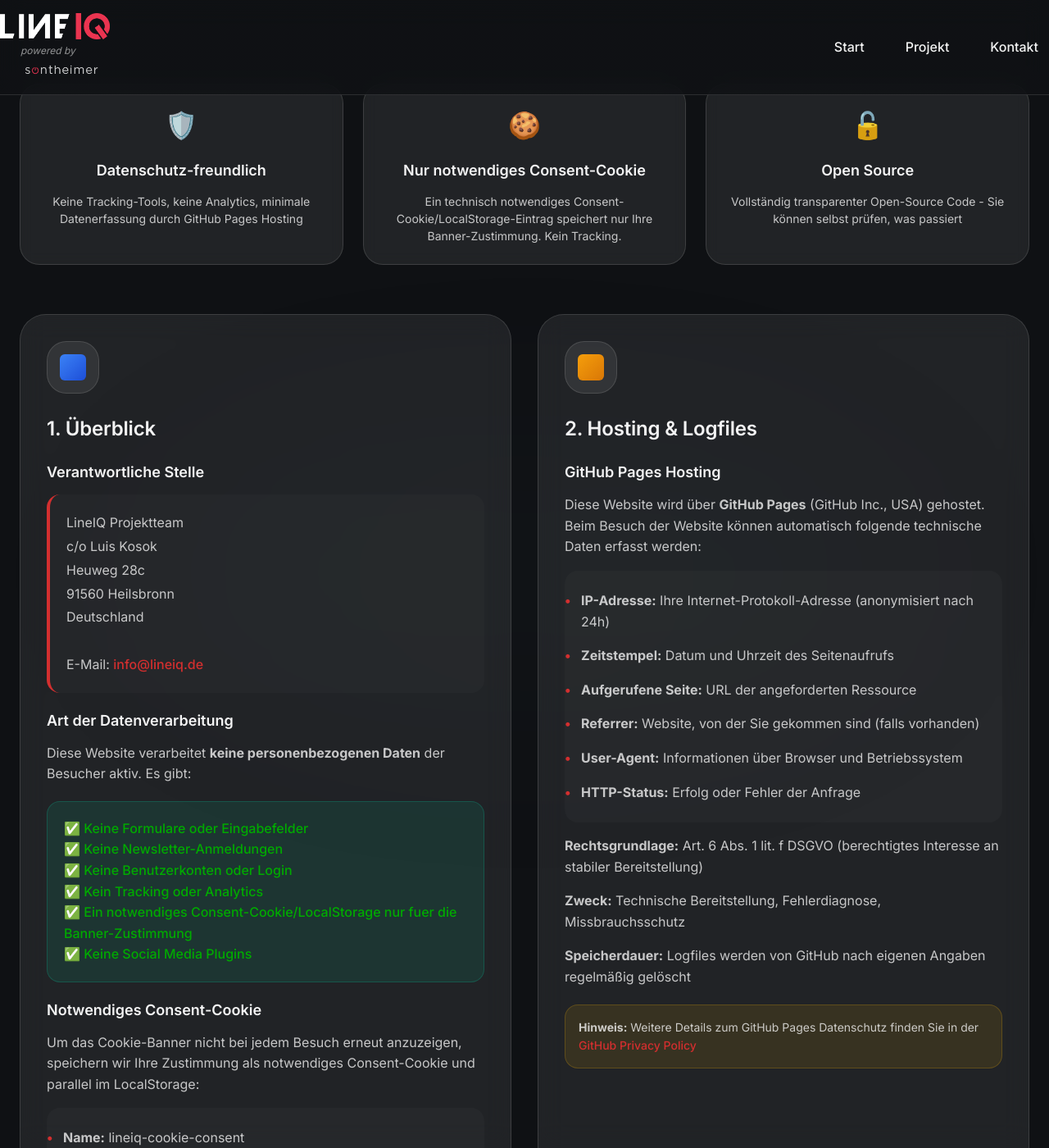
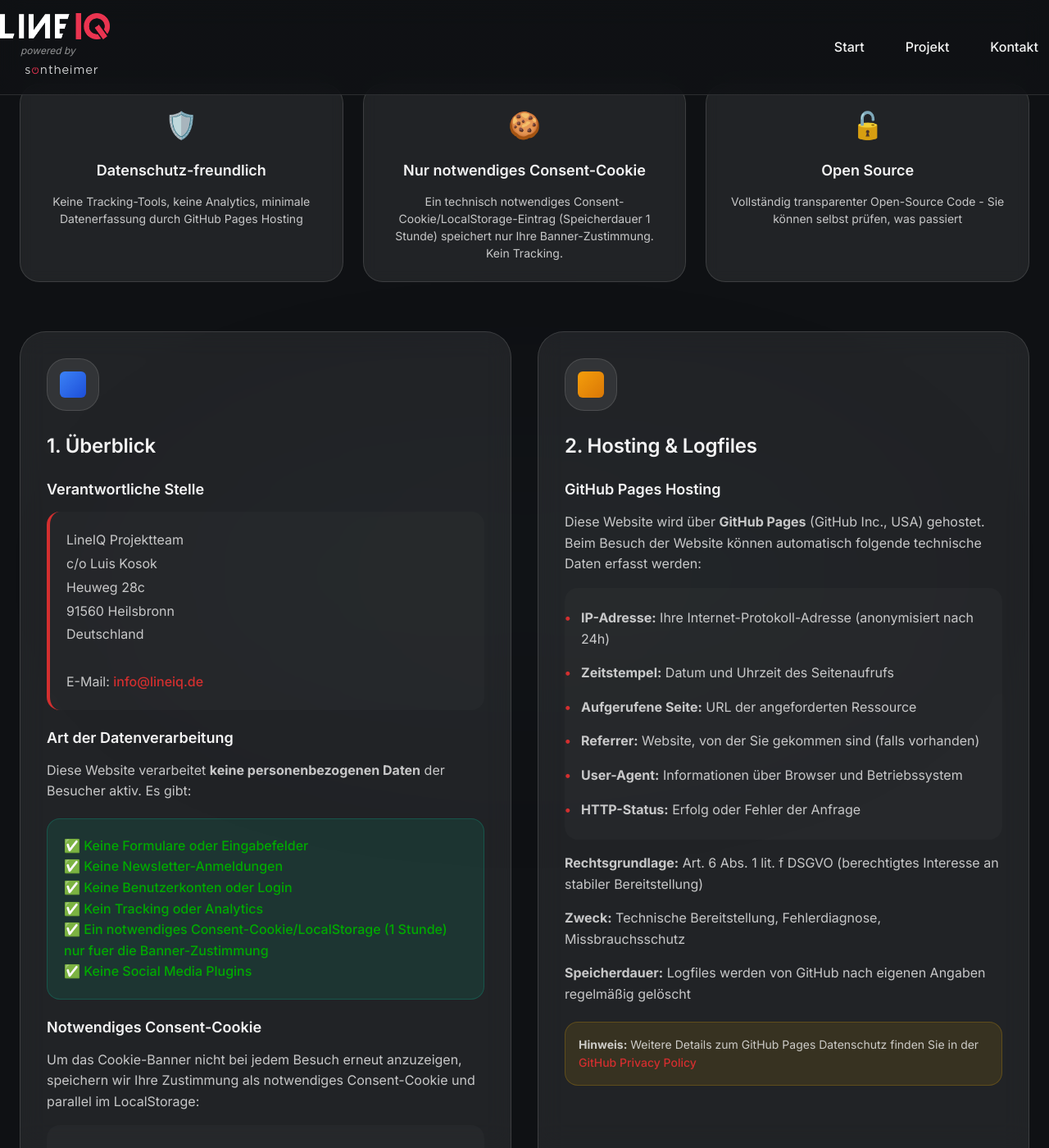
Before and after one commit to BrezedeLauge/BrezedeLauge.github.io, a Jekyll site: the page datenschutz.html, which Jekyll copies as it is, in a window 1280 px wide and 1400 px high, scrolled down 526 px. Shown: the whole window at 82% size. Built offline with Jekyll 4.4.1, drawn with Linux system fonts in a browser that asks for light colours; some of the changed text lies outside the part shown.

Commit message:
feat: improve mobile performance by disabling heavy layers and updating cookie consent duration

```diff
--- a/assets/css/style.css
+++ b/assets/css/style.css
@@ -270,6 +270,13 @@
 
   #liquid-aurora {
     opacity: 0.22;
+  }
+
+  /* Hide heavy layers entirely on mobile to improve load speed */
+  #aurora-glass,
+  #liquid-aurora,
+  .aurora {
+    display: none;
   }
 }
 
--- a/datenschutz.html
+++ b/datenschutz.html
@@ -77,7 +77,7 @@
           <div class="overview-card">
             <div class="overview-icon">🍪</div>
             <h3>Nur notwendiges Consent-Cookie</h3>
-            <p>Ein technisch notwendiges Consent-Cookie/LocalStorage-Eintrag speichert nur Ihre Banner-Zustimmung. Kein Tracking.</p>
+            <p>Ein technisch notwendiges Consent-Cookie/LocalStorage-Eintrag (Speicherdauer 1 Stunde) speichert nur Ihre Banner-Zustimmung. Kein Tracking.</p>
           </div>
           <div class="overview-card">
             <div class="overview-icon">🔓</div>
@@ -111,7 +111,7 @@
                 ✅ Keine Newsletter-Anmeldungen<br>
                 ✅ Keine Benutzerkonten oder Login<br>
                 ✅ Kein Tracking oder Analytics<br>
-                ✅ Ein notwendiges Consent-Cookie/LocalStorage nur fuer die Banner-Zustimmung<br>
+                ✅ Ein notwendiges Consent-Cookie/LocalStorage (1 Stunde) nur fuer die Banner-Zustimmung<br>
                 ✅ Keine Social Media Plugins
               </div>
                 <h3>Notwendiges Consent-Cookie</h3>
@@ -120,7 +120,7 @@
                   <li><strong>Name:</strong> lineiq-cookie-consent</li>
                   <li><strong>Zweck:</strong> Speichert, ob das Cookie-Banner akzeptiert wurde</li>
                   <li><strong>Inhalt:</strong> Wert "1" (keine weiteren Daten)</li>
-                  <li><strong>Speicherdauer:</strong> 1 Jahr (Cookie); LocalStorage bis zur Entfernung durch den Nutzer</li>
+                  <li><strong>Speicherdauer:</strong> 1 Stunde (Cookie); LocalStorage mit Zeitstempel, verfällt ebenfalls nach 1 Stunde</li>
                   <li><strong>Rechtsgrundlage:</strong> Art. 6 Abs. 1 lit. f DSGVO (berechtigtes Interesse an nutzerfreundlicher Bereitstellung)</li>
                 </ul>
             </div>
```
Also changed, not shown: assets/js/liquid-aurora.js (+12 -0 lines), index.html (+11 -5 lines).
